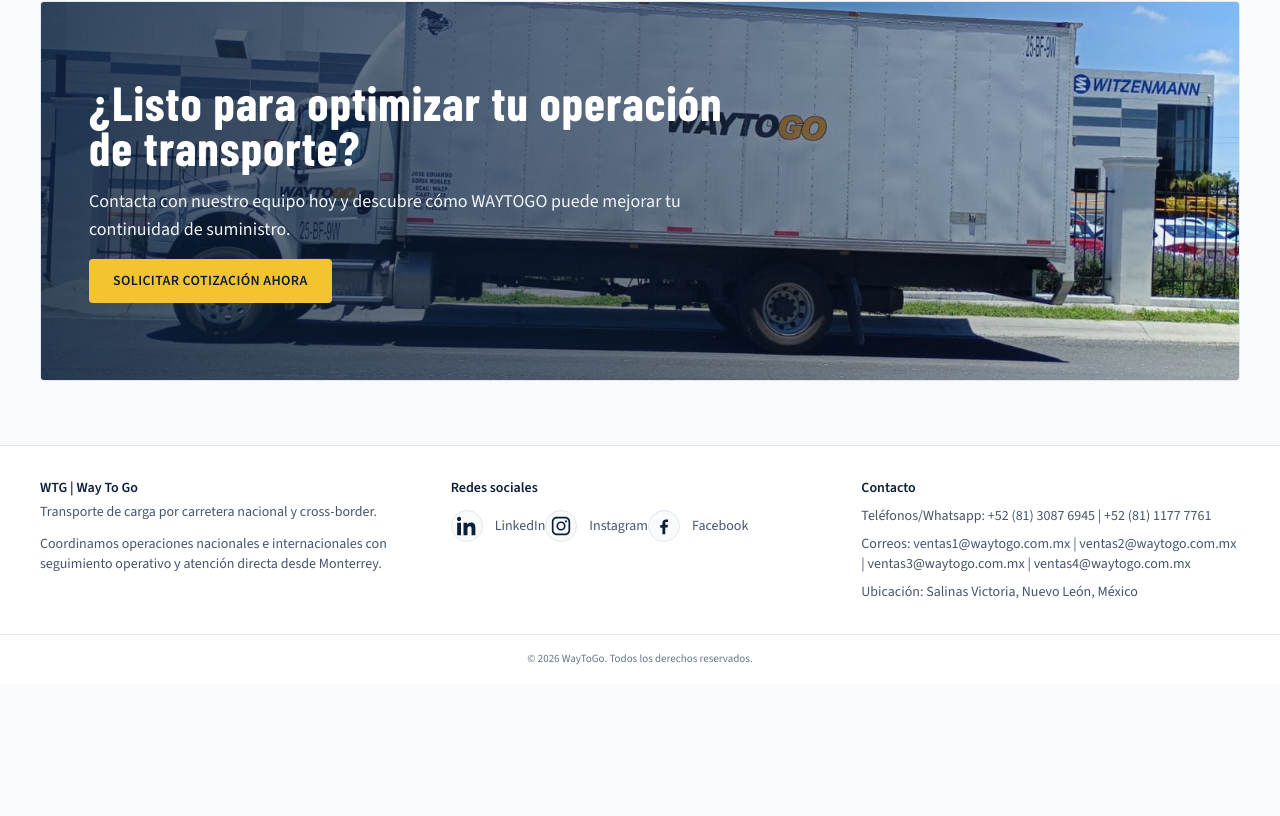
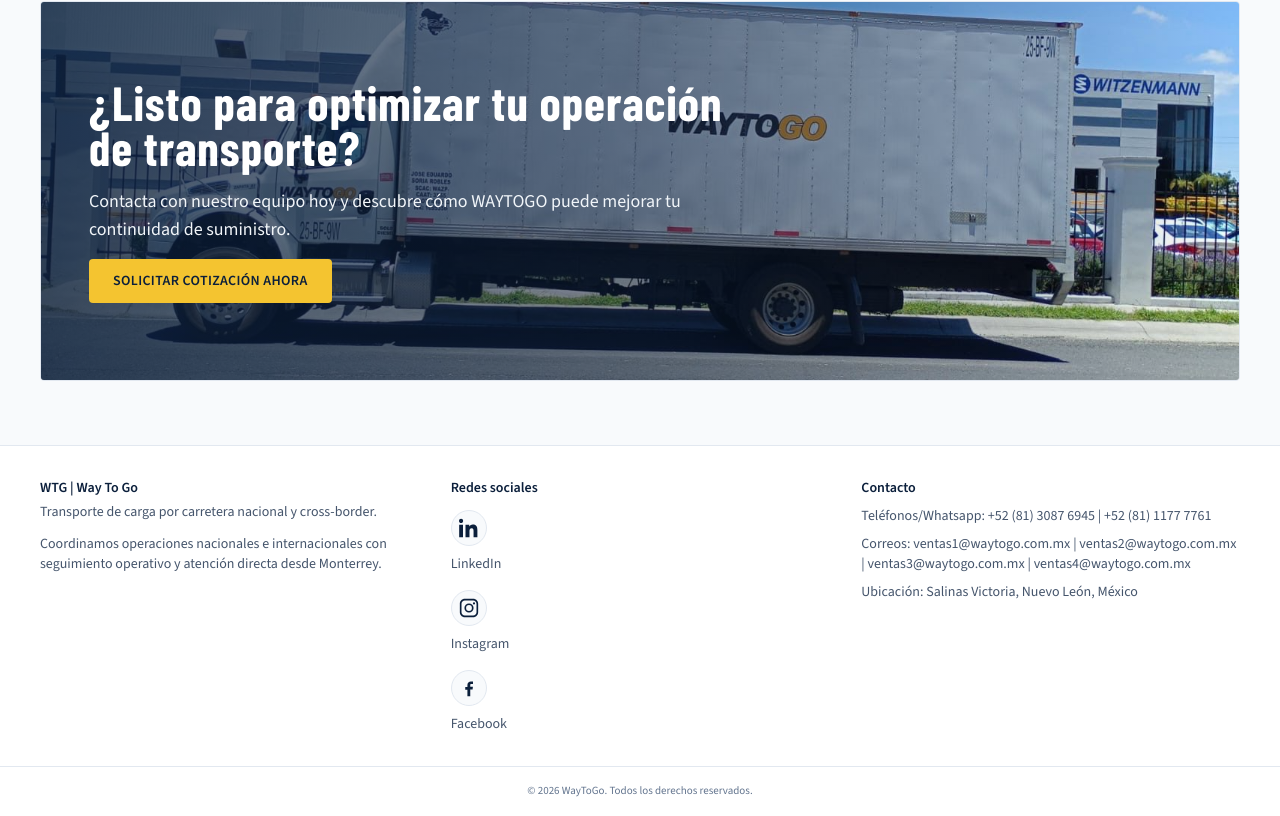
Before and after one commit to fernandotenchipe/WTG-web, a Next.js app: page / in a window 1280 px wide. Shown: the part 5646-6462 px from the top of the page. Before the commit the page ends 6330 px from the top, so only its background shows below. Built offline with nearby package versions, Linux system fonts and the light colour scheme.

Commit message:
vertical

```diff
--- a/app/page.tsx
+++ b/app/page.tsx
@@ -596,16 +596,16 @@
           </div>
           <div>
             <p className="font-semibold text-[var(--navy-900)]">Redes sociales</p>
-            <div className="mt-3 space-y-2">
+            <div className="mt-3 space-y-4">
               {socialLinks.map((social) => (
                 <a
                   key={social.name}
                   href={social.href}
                   target="_blank"
                   rel="noopener noreferrer"
-                  className="inline-flex items-center gap-3 text-slate-600 transition hover:text-[var(--navy-900)]"
+                  className="flex flex-col items-start gap-2 text-slate-600 transition hover:text-[var(--navy-900)]"
                 >
-                  <span className="inline-flex h-8 w-8 items-center justify-center rounded-full border border-slate-200 bg-slate-50 text-[var(--navy-900)]">
+                  <span className="inline-flex h-9 w-9 items-center justify-center rounded-full border border-slate-200 bg-slate-50 text-[var(--navy-900)]">
                     {social.icon}
                   </span>
                   <span className="font-medium">{social.name}</span>
```
